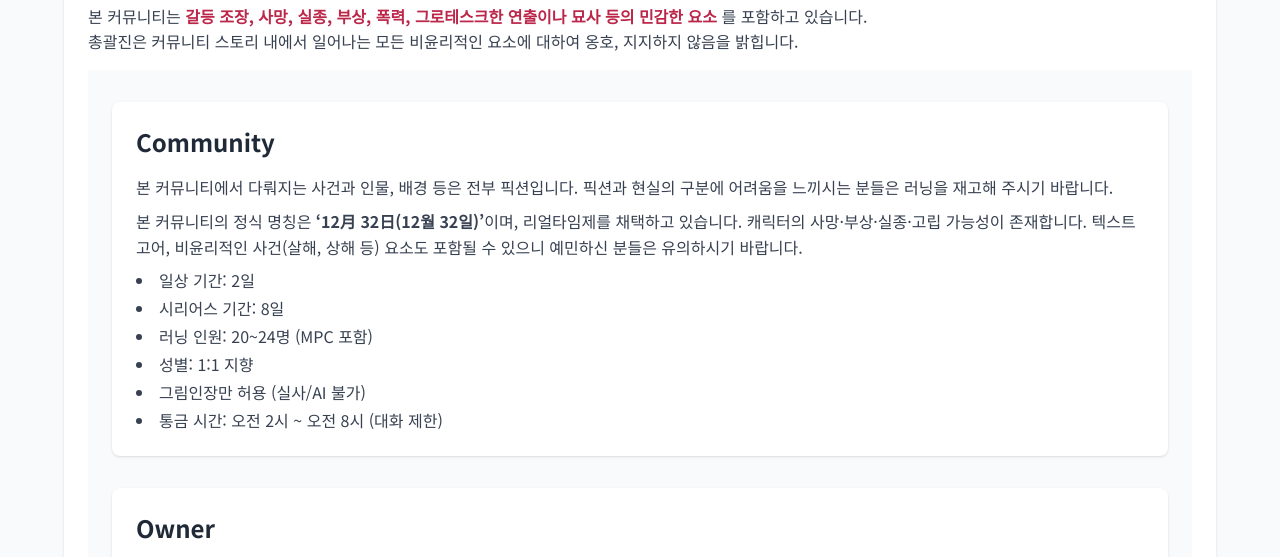
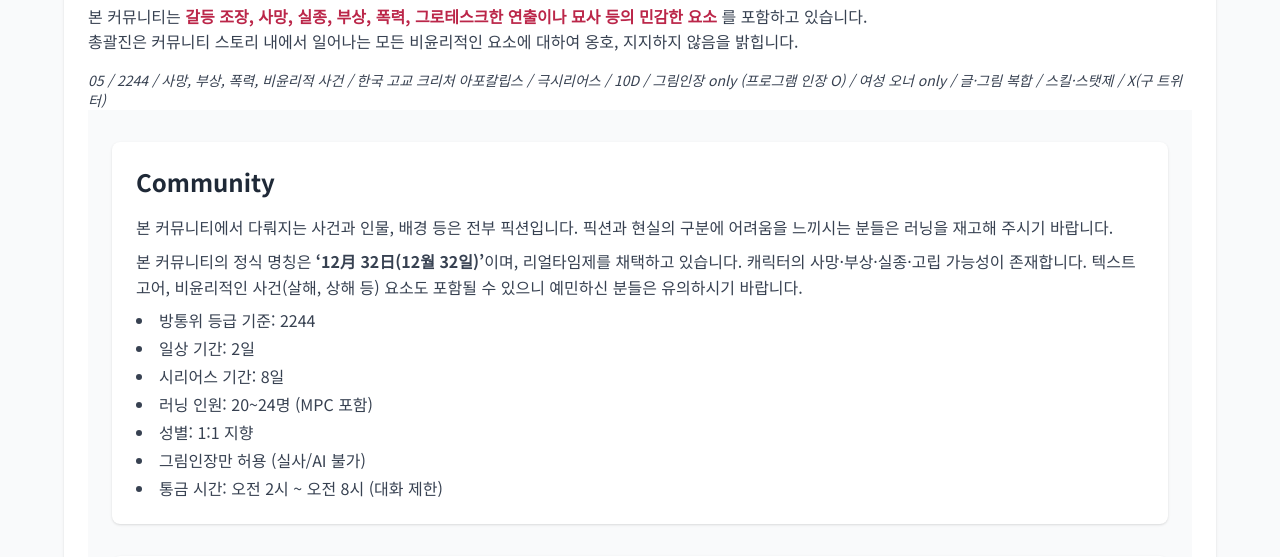
Before and after one commit to Ch1oeKim/JeongBiHighSchool-homepage, a plain HTML site: page notice.html in a window 1280 px wide. Shown: the part 212-769 px from the top of the page. Drawn offline with nearby package versions, Linux system fonts and the light colour scheme.

Commit message:
Update notice.html

```diff
--- a/notice.html
+++ b/notice.html
@@ -43,6 +43,9 @@
     <p class="text-gray-700 leading-relaxed mb-4">
       총괄진은 커뮤니티 스토리 내에서 일어나는 모든 비윤리적인 요소에 대하여 옹호, 지지하지 않음을 밝힙니다.
     </p>
+<p class="text-gray-700 text-sm italic mt-4">
+  05 / 2244 / 사망, 부상, 폭력, 비윤리적 사건 / 한국 고교 크리처 아포칼립스 / 극시리어스 / 10D / 그림인장 only (프로그램 인장 O) / 여성 오너 only / 글·그림 복합 / 스킬·스탯제 / X(구 트위터)
+</p>
 
     <section id="notice" class="py-8 px-6 bg-gray-50">
 
@@ -55,6 +58,7 @@
         본 커뮤니티의 정식 명칭은 <strong>‘12月 32日(12월 32일)’</strong>이며, 리얼타임제를 채택하고 있습니다. 캐릭터의 사망·부상·실종·고립 가능성이 존재합니다. 텍스트 고어, 비윤리적인 사건(살해, 상해 등) 요소도 포함될 수 있으니 예민하신 분들은 유의하시기 바랍니다.
       </p>
       <ul class="list-disc list-inside text-gray-700 space-y-1">
+        <li>방통위 등급 기준: 2244</li>
         <li>일상 기간: 2일</li>
         <li>시리어스 기간: 8일</li>
         <li>러닝 인원: 20~24명 (MPC 포함)</li>
```
